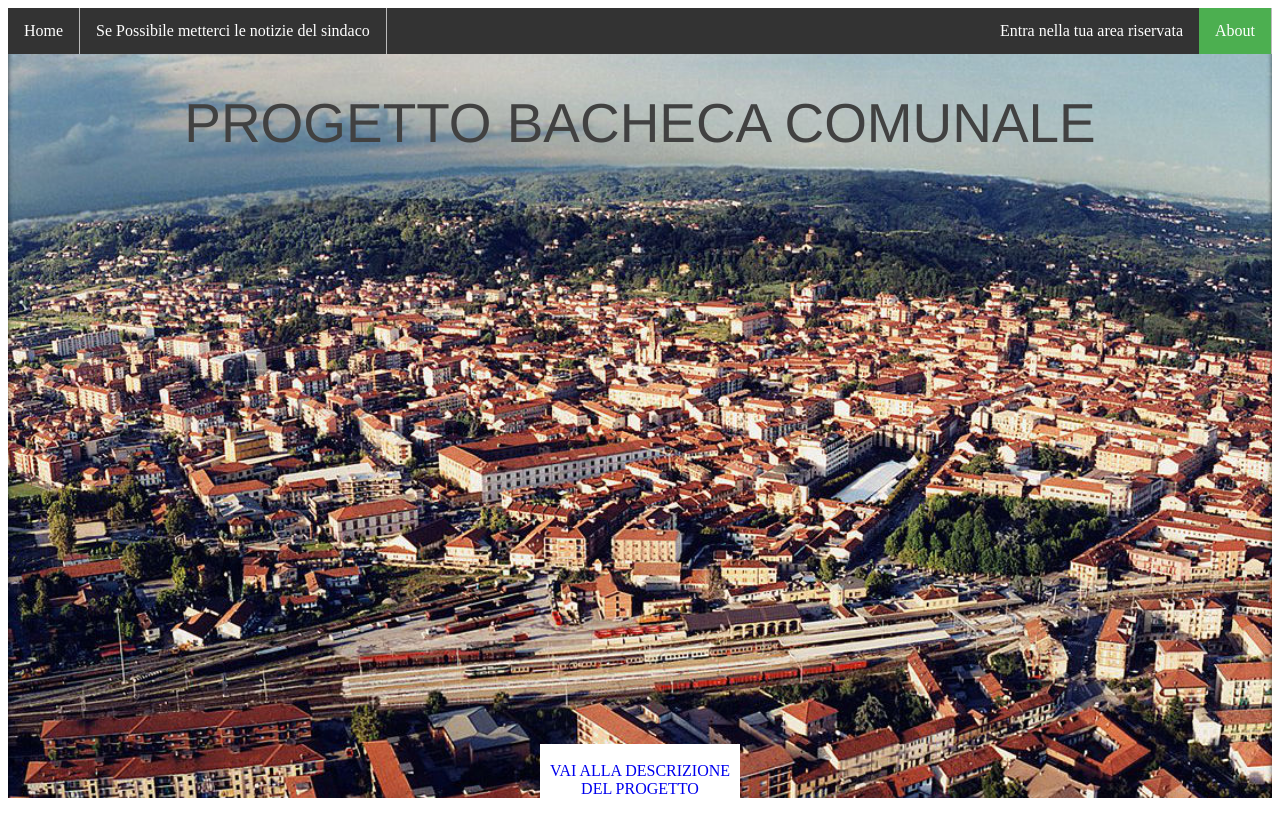
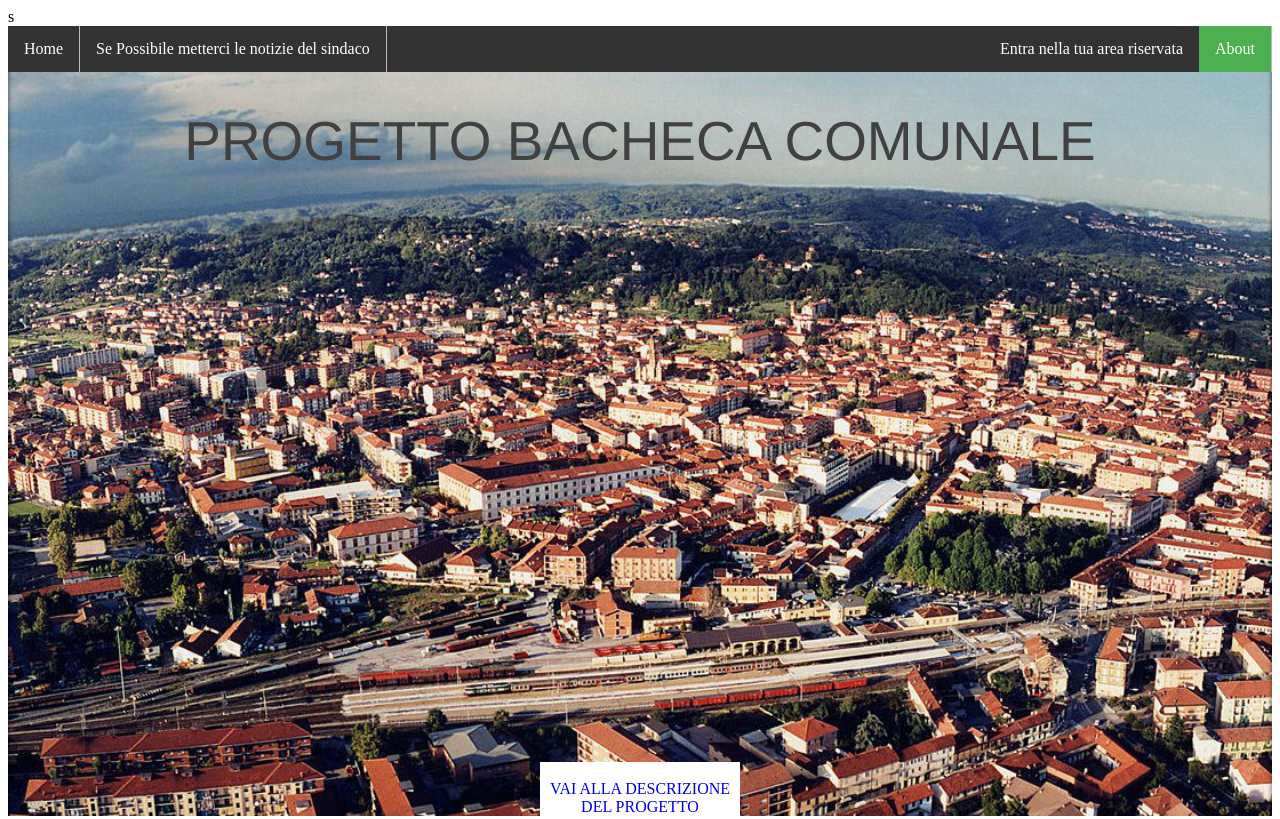
Before and after one commit to riccardo-petracci/ProgettoIDS, a website: page bacheca-comunale/view/about.ejs in a window 1280 px wide. Shown: the top 819 px of the page. Drawn offline with nearby package versions, Linux system fonts and the light colour scheme; files that its build step writes are made by us from their sources; files whose address does not match are found by name.

Commit message:
fix: view folder

```diff
--- a/bacheca-comunale/view/about.html
+++ b/bacheca-comunale/view/about.ejs
@@ -1,4 +1,4 @@
-<html>
+s<html>
 
     <link rel="stylesheet" type="text/css" href="stili.css">
 
```
Also changed, not shown: bacheca-comunale/view/aziendaUI.ejs (added), bacheca-comunale/view/aziendaUI.html (deleted), bacheca-comunale/view/bacheca.ejs (renamed from bacheca-comunale/view/bacheca.html), bacheca-comunale/view/forgotpassword.ejs (renamed from bacheca-comunale/view/forgotpassword.html), bacheca-comunale/view/ufficioSindacale.ejs (added), bacheca-comunale/view/ufficioSindacale.html (deleted).
